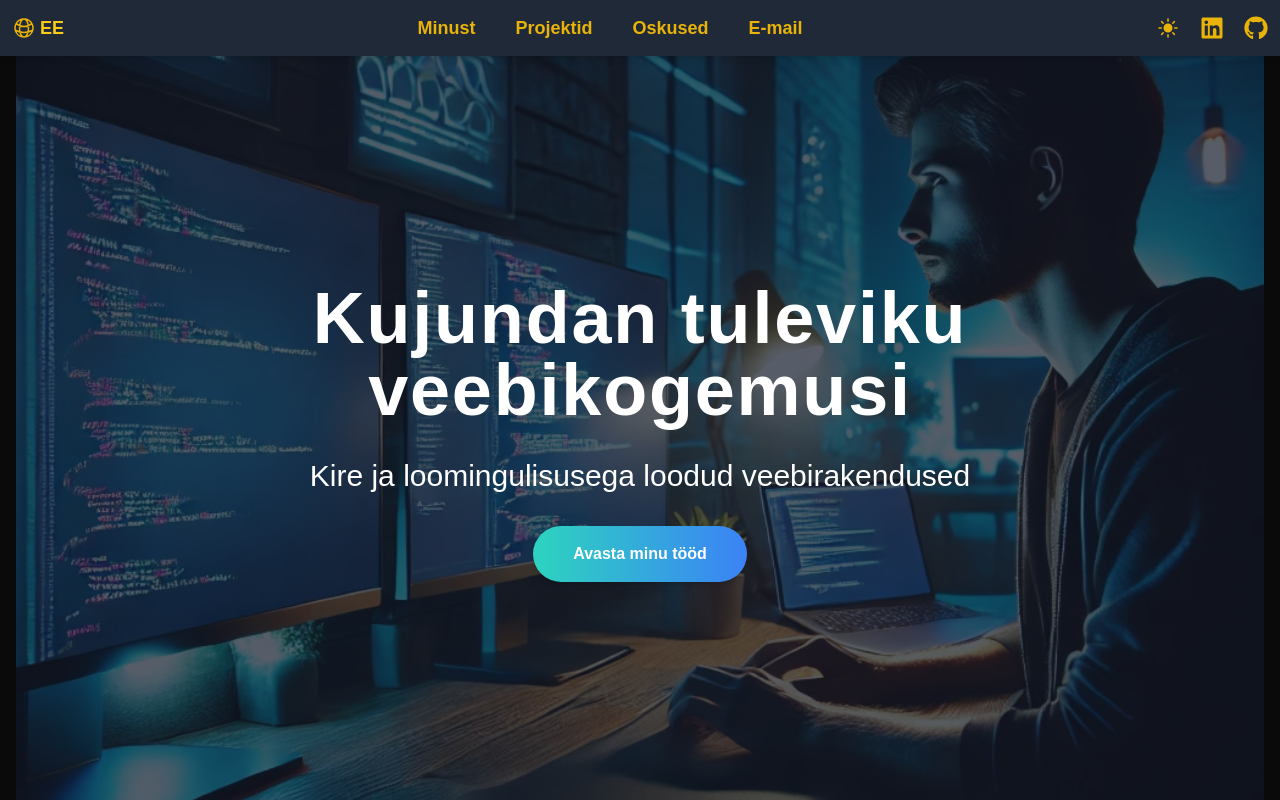
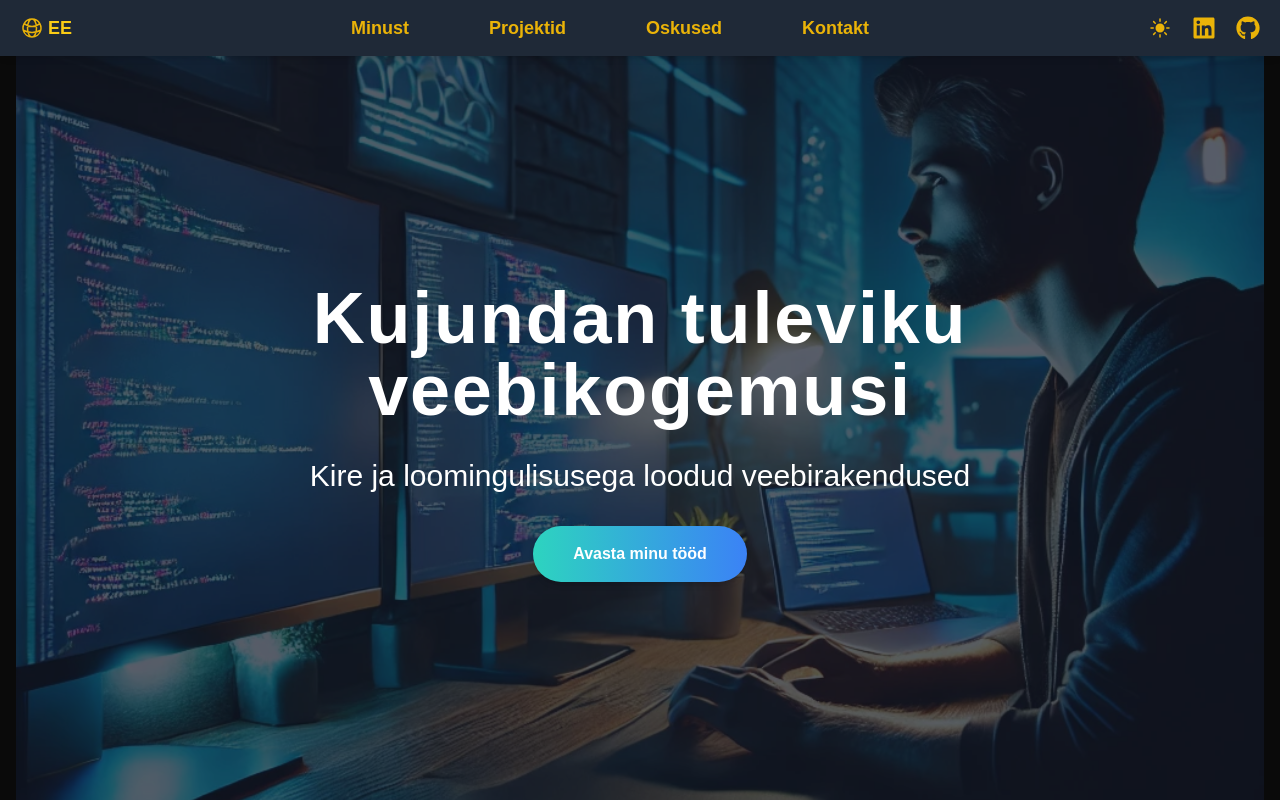
Before and after one commit to frediraba/sleek-portfolio, a Next.js app: page / in a window 1280 px wide. Both pictures are taken after a click on the button 1168 px from the left and 28 px from the top of the page. Shown: the top 800 px of the page. Built offline with nearby package versions, Linux system fonts and the light colour scheme.

Commit message:
pildi muudatus

```diff
--- a/src/app/layout.tsx
+++ b/src/app/layout.tsx
@@ -4,7 +4,7 @@ import React, { useEffect, useState } from 'react';
 import localFont from 'next/font/local';
 import { usePathname } from 'next/navigation';
 import '../styles/globals.css';
-import { SunIcon, MoonIcon } from '@heroicons/react/24/solid';
+import { SunIcon, MoonIcon, Bars3Icon, XMarkIcon } from '@heroicons/react/24/solid';
 import { FaLinkedin, FaGithub } from 'react-icons/fa';
 import { Link as ScrollLink } from 'react-scroll';
 import { GlobeAltIcon } from '@heroicons/react/24/outline';
@@ -30,6 +30,7 @@ export default function RootLayout({
 }>) {
   const pathname = usePathname();
   const [activeSection, setActiveSection] = useState('');
+  const [menuOpen, setMenuOpen] = useState(false);
 
   useEffect(() => {
     const handleScroll = () => {
@@ -53,6 +54,10 @@ export default function RootLayout({
     };
   }, []);
 
+  const toggleMenu = () => {
+    setMenuOpen(!menuOpen);
+  };
+
   const validRoutes = ['/', '/about', '/projects', '/skills', '/contact'];
 
   if (!validRoutes.includes(pathname)) {
@@ -67,17 +72,27 @@ export default function RootLayout({
             {({ language, toggleLanguage }) => (
               <html lang={language} className={darkMode ? 'dark' : ''}>
                 <body className={`${geistSans.variable} ${geistMono.variable}`}>
-                  <header className="fixed top-0 left-0 right-0 z-50 flex justify-between items-center p-2 bg-gray-100 dark:bg-gray-800 shadow-md h-14">
+                  <header className="fixed top-0 left-0 right-0 z-50 flex justify-between items-center p-4 bg-gray-100 dark:bg-gray-800 shadow-md h-14">
                     <div className="flex items-center space-x-3">
-                      <button onClick={toggleLanguage} className="p-1 transition flex items-center space-x-1">
-                        <GlobeAltIcon className="h-6 w-6 text-blue-500 dark:text-yellow-500" />
-                        <span className="text-lg font-semibold text-blue-500 dark:text-yellow-400">
+                      <button onClick={toggleLanguage} className="p-1 transition flex items-center space-x-1 hover:text-blue-800 dark:hover:text-yellow-300">
+                        <GlobeAltIcon className="h-6 w-6 text-blue-500 dark:text-yellow-500 transition-colors hover:text-blue-800 dark:hover:text-yellow-300" />
+                        <span className="text-lg font-semibold text-blue-500 dark:text-yellow-400 transition-colors hover:text-blue-800 dark:hover:text-yellow-300">
                           {language === 'ee' ? 'EE' : 'EN'}
                         </span>
                       </button>
                     </div>
-                    <nav className="flex-grow flex justify-center items-center space-x-8">
-                      <div className="flex space-x-10">
+
+                    <div className="flex items-center md:hidden">
+                      <button onClick={toggleMenu} className="text-blue-500 dark:text-yellow-500 p-2">
+                        {menuOpen ? <XMarkIcon className="h-8 w-8" /> : <Bars3Icon className="h-8 w-8" />}
+                      </button>
+                    </div>
+
+                    <nav
+                      className={`${
+                        menuOpen ? 'flex' : 'hidden'
+                      } absolute top-14 left-0 right-0 bg-gray-100 dark:bg-gray-800 p-4 flex-col items-center space-y-4 md:static md:flex md:flex-row md:space-y-0 md:space-x-10 md:justify-center md:bg-transparent md:p-0 md:items-center md:flex-grow`}
+                    >
                       {['about', 'projects', 'skills', 'contact'].map((section) => (
                         <ScrollLink
                           key={section}
@@ -85,40 +100,39 @@ export default function RootLayout({
                           smooth={true}
                           duration={500}
                           spy={true}
+                          onClick={() => setMenuOpen(false)}
                           className={`text-lg font-semibold cursor-pointer transition-colors ${
-                              activeSection === section
+                            activeSection === section || menuOpen
                               ? 'text-blue-800 dark:text-yellow-300'
                               : 'text-blue-500 dark:text-yellow-500'
                           } hover:text-blue-800 dark:hover:text-yellow-300`}
                         >
-                            {language === 'ee' ? (
-                              section === 'about'
+                          {language === 'ee'
+                            ? section === 'about'
                               ? 'Minust'
                               : section === 'projects'
                               ? 'Projektid'
                               : section === 'skills'
                               ? 'Oskused'
-                                : 'E-mail'
-                            ) : (
-                              section.charAt(0).toUpperCase() + section.slice(1)
-                            )}
+                              : 'Kontakt'
+                            : section.charAt(0).toUpperCase() + section.slice(1)}
                         </ScrollLink>
                       ))}
-                      </div>
                     </nav>
-                    <div className="flex items-center space-x-3">
-                      <button onClick={toggleDarkMode} className="p-1 transition">
+
+                    <div className="hidden md:flex items-center space-x-3">
+                      <button onClick={toggleDarkMode} className="p-1 transition hover:text-blue-800 dark:hover:text-yellow-300">
                         {darkMode ? (
-                          <SunIcon className="h-6 w-6 text-yellow-500" />
+                          <SunIcon className="h-6 w-6 text-yellow-500 transition-colors hover:text-blue-800 dark:hover:text-yellow-300" />
                         ) : (
-                          <MoonIcon className="h-6 w-6 text-blue-500" />
+                          <MoonIcon className="h-6 w-6 text-blue-500 transition-colors hover:text-blue-800 dark:hover:text-yellow-300" />
                         )}
                       </button>
-                      <a href="https://linkedin.com/in/frediraba" target="_blank" rel="noopener noreferrer" className="p-1">
-                        <FaLinkedin className="h-6 w-6 text-blue-500 dark:text-yellow-500 hover:text-blue-700 dark:hover:text-yellow-300 transition-colors" />
+                      <a href="https://linkedin.com/in/frediraba" target="_blank" rel="noopener noreferrer" className="p-1 hover:text-blue-800 dark:hover:text-yellow-300">
+                        <FaLinkedin className="h-6 w-6 text-blue-500 dark:text-yellow-500 transition-colors hover:text-blue-800 dark:hover:text-yellow-300" />
                       </a>
-                      <a href="https://github.com/frediraba" target="_blank" rel="noopener noreferrer" className="p-1">
-                        <FaGithub className="h-6 w-6 text-blue-500 dark:text-yellow-500 hover:text-blue-700 dark:hover:text-yellow-300 transition-colors" />
+                      <a href="https://github.com/frediraba" target="_blank" rel="noopener noreferrer" className="p-1 hover:text-blue-800 dark:hover:text-yellow-300">
+                        <FaGithub className="h-6 w-6 text-blue-500 dark:text-yellow-500 transition-colors hover:text-blue-800 dark:hover:text-yellow-300" />
                       </a>
                     </div>
                   </header>
--- a/src/components/About.tsx
+++ b/src/components/About.tsx
@@ -32,7 +32,7 @@ const About: React.FC = () => {
     >
       <div className="flex-shrink-0 w-64 h-64 md:w-80 md:h-80 lg:w-96 lg:h-96 mb-10 md:mb-0">
         <Image
-          src="/images/fredi-profile.png"
+          src="/images/fredi-profile.jpg"
           alt="Fredi Raba"
           width={400}
           height={400}
--- a/src/components/Contact.tsx
+++ b/src/components/Contact.tsx
@@ -18,6 +18,7 @@ const Contact: React.FC = () => {
       emailError: 'Please enter a valid email address.',
       messageError: 'Message must contain at least 10 characters.',
       successMessage: 'Message sent! Thank you for getting in touch.',
+      sendCopyLabel: 'Send me a copy to my email',
     },
     ee: {
       title: 'Võta minuga ühendust',
@@ -29,6 +30,7 @@ const Contact: React.FC = () => {
       emailError: 'Palun sisesta kehtiv e-posti aadress.',
       messageError: 'Sõnum peab sisaldama vähemalt 10 märki.',
       successMessage: 'Sõnum saadetud! Täname, et võtsid ühendust.',
+      sendCopyLabel: 'Soovin koopia e-mailile',
     },
   };
 
@@ -38,6 +40,7 @@ const Contact: React.FC = () => {
     name: '',
     email: '',
     message: '',
+    sendCopy: false,
   });
 
   const [errors, setErrors] = useState({
@@ -51,7 +54,7 @@ const Contact: React.FC = () => {
   const handleChange = (
     e: React.ChangeEvent<HTMLInputElement | HTMLTextAreaElement>
   ) => {
-    setFormData({ ...formData, [e.target.name]: e.target.value });
+    setFormData({ ...formData, [e.target.name]: e.target.type === 'checkbox' ? (e.target as HTMLInputElement).checked : e.target.value });
     setErrors({ ...errors, [e.target.name]: '' }); // Clear the error when user starts typing
   };
 
@@ -87,6 +90,7 @@ const Contact: React.FC = () => {
         name: '',
         email: '',
         message: '',
+        sendCopy: false,
       });
       setTimeout(() => setSuccess(false), 5000); // Hide success message after 5 seconds
     }
@@ -116,7 +120,7 @@ const Contact: React.FC = () => {
             onChange={handleChange}
             placeholder={currentText.namePlaceholder}
             autoComplete="name"
-            className="p-4 border border-gray-300 dark:border-gray-700 rounded-md focus:outline-none focus:ring-2 focus:ring-blue-500 dark:focus:ring-yellow-500 transition-colors duration-300"
+            className="p-4 border border-gray-300 dark:border-gray-700 rounded-md focus:outline-none focus:ring-2 focus:ring-blue-500 dark:focus:ring-yellow-500 transition-colors duration-300 bg-gray-100 dark:bg-gray-300 text-gray-900 dark:text-black"
           />
           {errors.name && (
             <span className="text-red-500 dark:text-yellow-500">
@@ -130,7 +134,7 @@ const Contact: React.FC = () => {
             onChange={handleChange}
             placeholder={currentText.emailPlaceholder}
             autoComplete="email"
-            className="p-4 border border-gray-300 dark:border-gray-700 rounded-md focus:outline-none focus:ring-2 focus:ring-blue-500 dark:focus:ring-yellow-500 transition-colors duration-300"
+            className="p-4 border border-gray-300 dark:border-gray-700 rounded-md focus:outline-none focus:ring-2 focus:ring-blue-500 dark:focus:ring-yellow-500 transition-colors duration-300 bg-gray-100 dark:bg-gray-300 text-gray-900 dark:text-black"
           />
           {errors.email && (
             <span className="text-red-500 dark:text-yellow-500">
@@ -143,16 +147,28 @@ const Contact: React.FC = () => {
             onChange={handleChange}
             placeholder={currentText.messagePlaceholder}
             autoComplete="off"
-            className="p-4 border border-gray-300 dark:border-gray-700 rounded-md focus:outline-none focus:ring-2 focus:ring-blue-500 dark:focus:ring-yellow-500 h-32 resize-none transition-colors duration-300"
+            className="p-4 border border-gray-300 dark:border-gray-700 rounded-md focus:outline-none focus:ring-2 focus:ring-blue-500 dark:focus:ring-yellow-500 h-32 resize-none transition-colors duration-300 bg-gray-100 dark:bg-gray-300 text-gray-900 dark:text-black"
           />
           {errors.message && (
             <span className="text-red-500 dark:text-yellow-500">
               {errors.message}
             </span>
           )}
+          <div className="flex items-center space-x-3">
+            <input
+              type="checkbox"
+              name="sendCopy"
+              checked={formData.sendCopy}
+              onChange={handleChange}
+              className="w-5 h-5 text-blue-500 dark:text-yellow-500 focus:ring-blue-500 dark:focus:ring-yellow-500"
+            />
+            <label htmlFor="sendCopy" className="text-lg font-semibold">
+              {currentText.sendCopyLabel}
+            </label>
+          </div>
           <button
             type="submit"
-            className="bg-blue-500 dark:bg-yellow-400 text-white dark:text-black py-4 px-8 rounded-md font-semibold hover:bg-blue-800 dark:hover:bg-yellow-400 hover:scale-105 transform transition-transform duration-300 ease-in-out"
+            className="bg-blue-500 dark:bg-yellow-500 text-white dark:text-black py-4 px-8 rounded-md font-semibold hover:bg-blue-700 dark:hover:bg-yellow-500 hover:scale-105 transform transition-transform duration-300 ease-in-out"
           >
             {currentText.sendButton}
           </button>
--- a/src/components/Hero.tsx
+++ b/src/components/Hero.tsx
@@ -49,9 +49,8 @@ const Hero: React.FC = () => {
         <Image
           src={darkMode ? "/images/coding-image2.jpg" : "/images/coding-image.jpg"}
           alt="Koodimise pilt"
-          layout="fill"
-          objectFit="cover"
-          objectPosition="center"
+          fill
+          style={{ objectFit: 'cover', objectPosition: 'center' }}
           loading="lazy"
           className="opacity-30"
         />
--- a/src/components/ProjectCard.tsx
+++ b/src/components/ProjectCard.tsx
@@ -16,8 +16,9 @@ const ProjectCard: React.FC<ProjectCardProps> = ({ title, description, imageUrl
         <Image
           src={imageUrl}
           alt={title}
-          layout="fill"
-          objectFit="cover"
+          fill
+          style={{ objectFit: 'cover' }}
+          loading="lazy"
           className="rounded-t-lg transition-opacity duration-500 hover:opacity-90"
         />
       </div>
--- a/src/styles/globals.css
+++ b/src/styles/globals.css
@@ -18,7 +18,6 @@
 /* Üldised stiilid */
 html,
 body {
-
   max-width: 100;
   overflow-x: hidden;
 }
@@ -46,7 +45,18 @@ a {
 /* Dark Mode - Lisa muudatused erinevatele komponentidele */
 .dark body {
   background: var(--background);
-  color: var(--foreground);
+  color: #000;
+}
+
+/* Sisestusväljade stiilid */
+input, textarea {
+  background-color: #ffffff; /* Valge taust ka dark mode'is */
+  color: var(--foreground); /* Teksti värv vastavalt dark või light mode'ile */
+}
+
+input:focus, textarea:focus {
+  outline: none;
+  border: 2px solid #3b82f6; /* Sinine ääris fookuse ajal */
 }
 
 nav {
@@ -55,3 +65,39 @@ nav {
   justify-content: space-around; /* või kasutage 'center' */
   align-items: center;
 }
+
+nav a, .icon-button {
+  font-size: 1.125rem; /* Suurem font suurus */
+  font-weight: 600;
+  color: var(--foreground);
+  padding: 0.75rem 1.25rem; /* Suurem padding */
+  transition: color 0.3s ease-in-out, transform 0.3s ease-in-out;
+}
+
+nav a:hover, .icon-button:hover {
+  color: #3b82f6; /* Heledam sinine hover efekt */
+  transform: scale(1.05); /* Suurendamise efekt hoveril */
+}
+
+.icon-button {
+  display: flex;
+  align-items: center;
+  gap: 0.5rem;
+}
+
+/* Dark Mode nupu stiilid */
+.dark-mode-toggle {
+  font-size: 1.125rem; /* Suurem font suurus */
+  font-weight: 600;
+  color: var(--foreground);
+  padding: 0.75rem 1.25rem; /* Suurem padding */
+  transition: color 0.3s ease-in-out, transform 0.3s ease-in-out;
+  display: flex;
+  align-items: center;
+  gap: 0.5rem;
+}
+
+.dark-mode-toggle:hover {
+  color: #facc15; /* Kollakas hover efekt */
+  transform: scale(1.05); /* Suurendamise efekt hoveril */
+}
```
Also changed, not shown: public/images/fredi-profile.jpg. Lines whose indentation alone changed are shown as unchanged.
